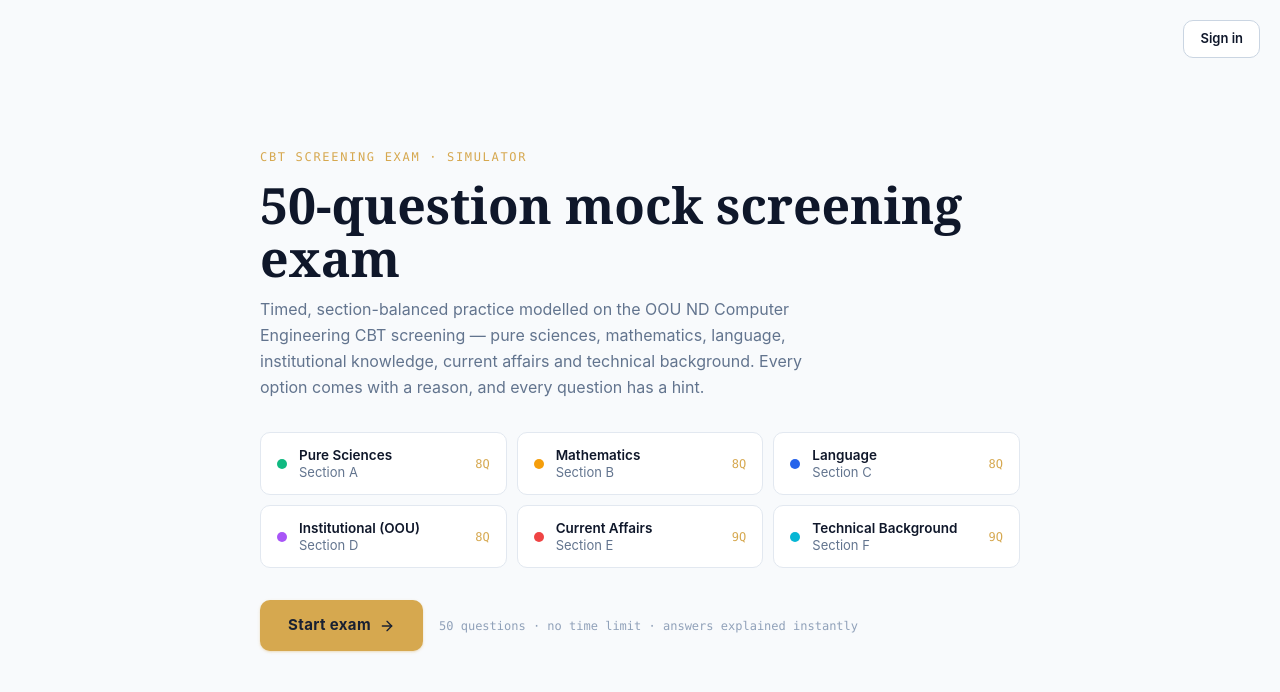
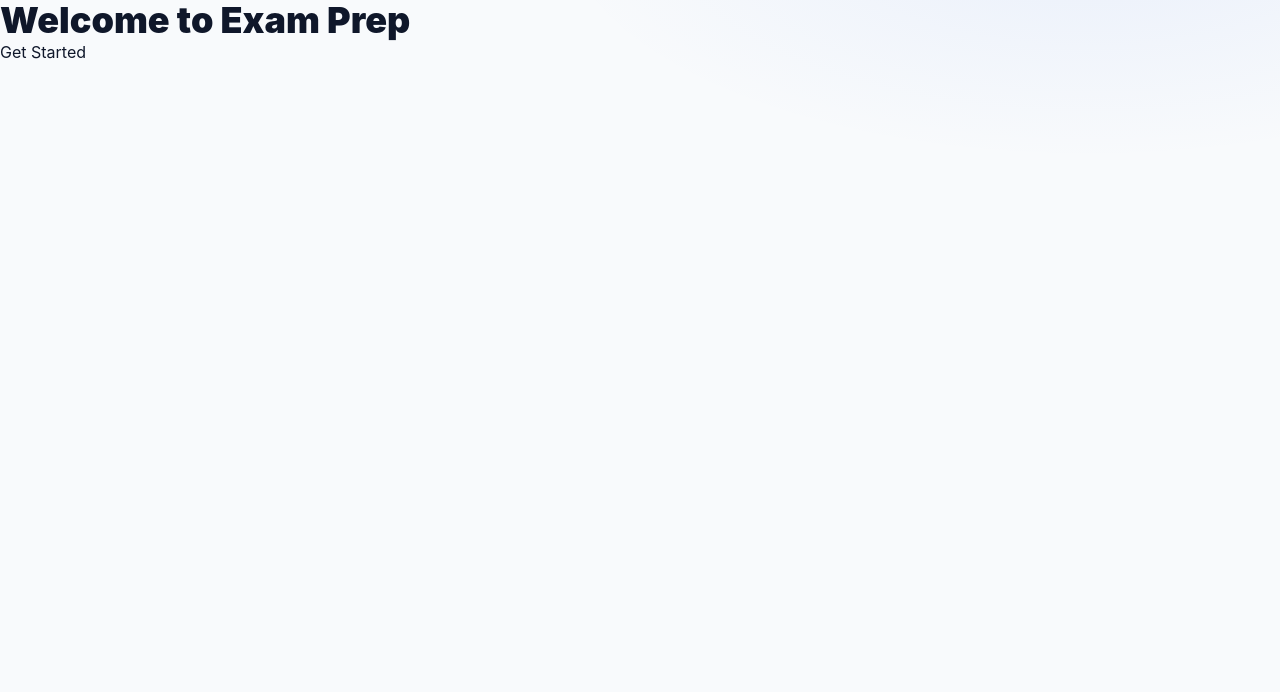
Before and after one commit to Deelolade/exam-prep, a Next.js app: page / in a window 1280 px wide. Shown: the top 692 px of the page. Built offline with nearby package versions, Linux system fonts and the light colour scheme.

Commit message:
update: changed the page layouts

```diff
--- /dev/null
+++ b/app/dashboard/exams/page.tsx
@@ -0,0 +1,5 @@
+import Exam from "@/components/exam/exam";
+
+export default function Home() {
+  return <Exam />;
+}
--- a/app/dashboard/page.tsx
+++ b/app/dashboard/page.tsx
@@ -88,7 +88,7 @@ export default async function DashboardPage() {
               explanations.
             </p>
             <Link
-              href="/"
+              href="/dashboard/exams"
               className="mt-4 inline-flex items-center justify-center gap-2 bg-primary text-primary-foreground rounded-lg h-11 px-5 text-sm font-semibold hover:bg-primary-hover transition"
             >
               Start practicing
--- a/app/page.tsx
+++ b/app/page.tsx
@@ -1,5 +1,13 @@
-import Exam from "@/components/exam/exam";
+
+import Link from "next/link";
 
 export default function Home() {
-  return <Exam />;
+  return (
+    <div>
+      <h1 className="text-4xl font-black">Welcome to Exam Prep</h1>
+      <Link href="/auth/sign-up">
+        <button>Get Started</button>
+      </Link>
+    </div>
+  );
 }
--- a/components/exam/landing.tsx
+++ b/components/exam/landing.tsx
@@ -9,12 +9,12 @@ type LandingProps = {
 export default function Landing({ onStart }: LandingProps) {
   return (
     <div className="min-h-screen flex items-center justify-center px-5 py-8 relative">
-      <Link
+      {/*<Link
         href="/auth/login"
         className="absolute top-5 right-5 inline-flex items-center gap-2 border border-slate-300 bg-white text-dark px-4 py-2 rounded-lg text-[13px] font-semibold hover:border-primary hover:text-primary transition"
       >
         Sign in
-      </Link>
+      </Link>*/}
       <div className="max-w-190 w-full">
         <p className="font-mono text-xs tracking-[0.14em] uppercase text-primary mb-3.5">
           CBT Screening Exam · Simulator
```
